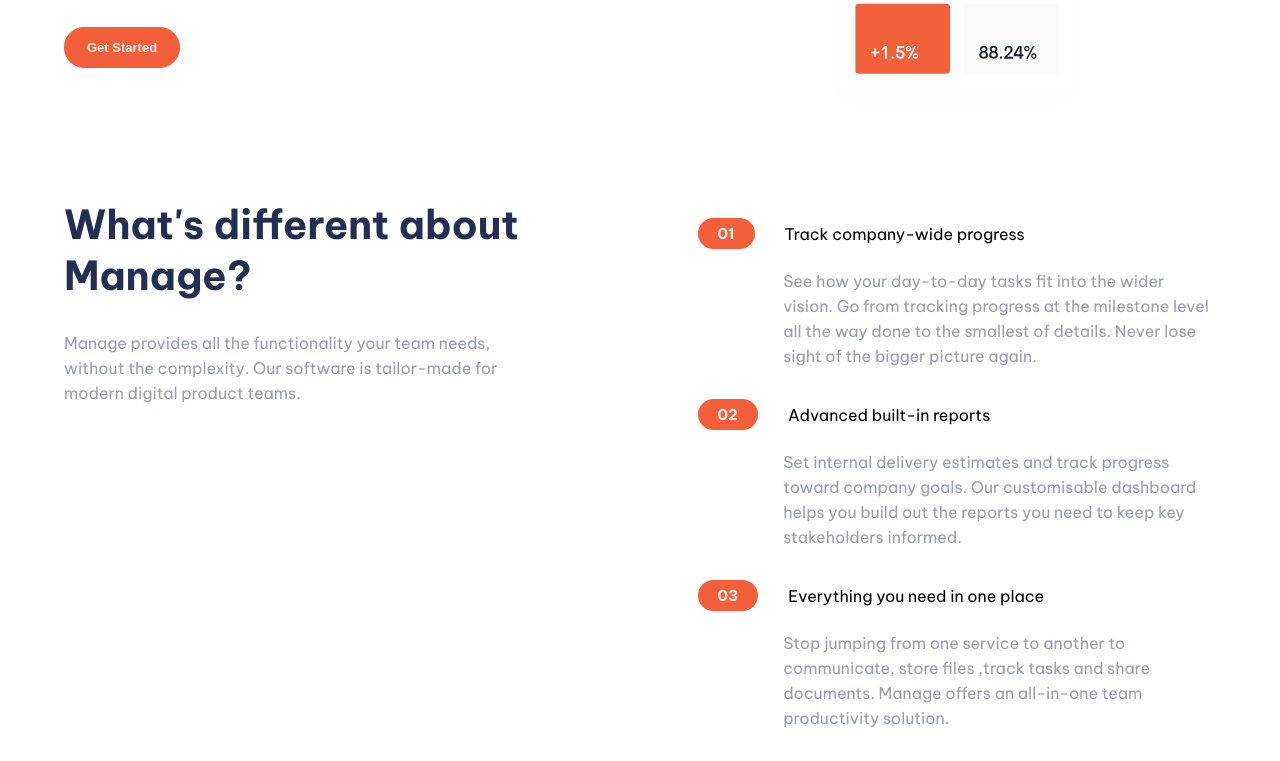
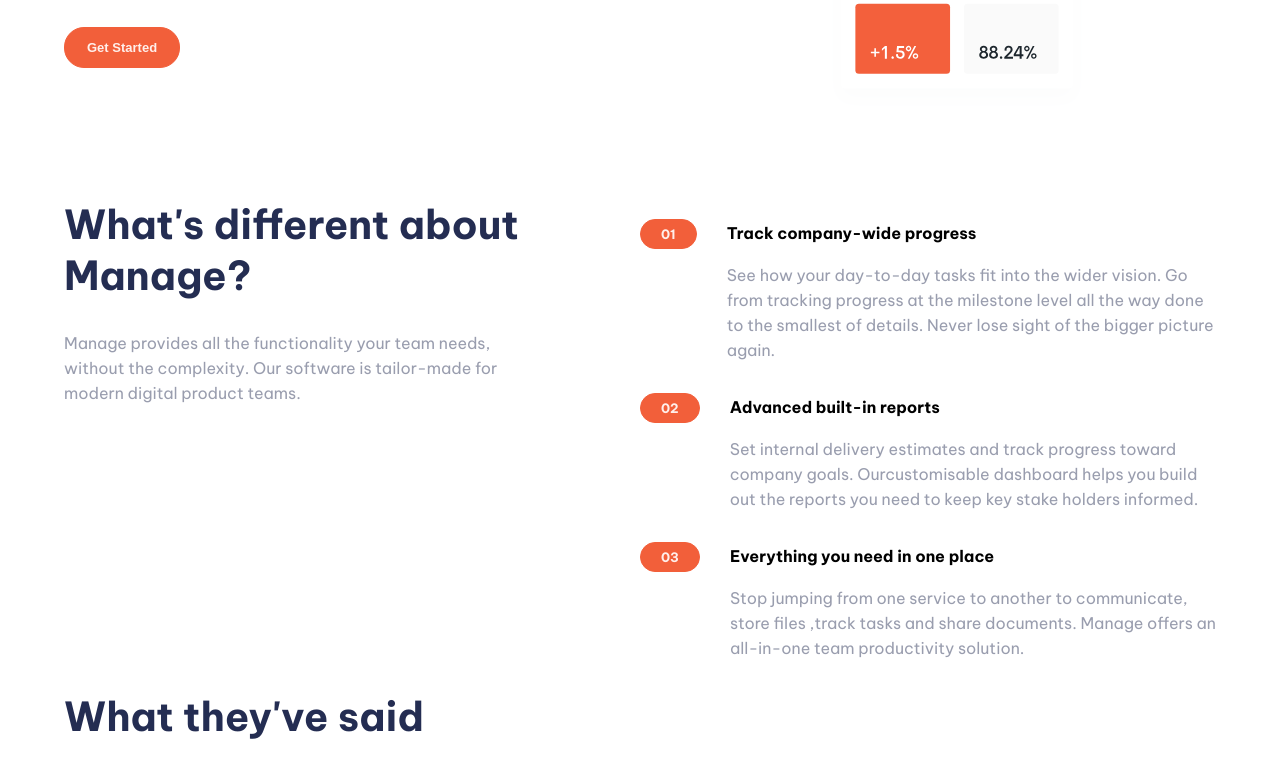
Before and after one commit to Abdullah-Ishtiaq69/Figma-based-Website-2, a plain HTML site: page index.html in a window 1280 px wide. Shown: the part 495-1256 px from the top of the page. Drawn offline with Linux system fonts and the light colour scheme.

Commit message:
Third Section Complete

```diff
--- a/index.html
+++ b/index.html
@@ -1,11 +1,13 @@
 <!DOCTYPE html>
 <html lang="en">
+
 <head>
     <meta charset="UTF-8">
     <meta name="viewport" content="width=device-width, initial-scale=1.0">
     <title>Figma Website - 2</title>
     <link rel="stylesheet" href="styles.css">
 </head>
+
 <body>
     <header>
         <div class="header flex-space-between container">
@@ -31,7 +33,8 @@
             <div class="hero-section container flex-space-between">
                 <div class="hero-section-left">
                     <h1 class="h1 mt-5">Bring everyone together to build better products.</h1>
-                    <p class="p mt-5">Manage makes it simple for software teams to plan day-to-day tasks while keeping the larger team goals in view.</p>
+                    <p class="p mt-5">Manage makes it simple for software teams to plan day-to-day tasks while keeping
+                        the larger team goals in view.</p>
                     <button class="btn">get started</button>
                 </div>
                 <div class="hero-section-right">
@@ -43,33 +46,57 @@
             <div class="third-section container flex-space-between">
                 <div class="third-section-left">
                     <h2 class="dark mt-5">What's different about Manage?</h2>
-                    <p class="p">Manage provides all the functionality your team needs, without the complexity. Our software is tailor-made for modern digital product teams.</p>
+                    <p class="p">Manage provides all the functionality your team needs, without the complexity. Our
+                        software is tailor-made for modern digital product teams.</p>
                 </div>
                 <div class="third-section-right">
-                    <div class="third-right-sub-section mt-5">
-                        <div class="third-right-heading-section flex-space-between mt-4">
-                            <div class="third-right-heading-numbering">01</div>
-                            <div class="third-right-heading">Track company-wide progress</div>
+                    <div class="third-right-sub-section flex-space-between mt-5">
+                        <div class="third-right-numbering-section mt-5">
+                            <div class="third-right-numbering btn">01</div>
                         </div>
-                        <p class="p">See how your day-to-day tasks fit into the wider vision. Go from tracking progress at the milestone level all the way done to the smallest of details. Never lose sight of the bigger picture again.</p>
+                        <div class="third-right-text-section">
+                            <h4 class="h4 mt-4">Track company-wide progress</h4>
+                            <p class="p">See how your day-to-day tasks fit into the wider vision. Go from tracking
+                                progress
+                                at
+                                the milestone level all the way done to the smallest of details. Never lose sight of the
+                                bigger
+                                picture again.</p>
+                        </div>
                     </div>
-                    <div class="third-right-sub-section mt-5">
-                        <div class="third-right-heading-section flex-space-between mt-4">
-                            <div class="third-right-heading-numbering">02</div>
-                            <div class="third-right-heading">Advanced built-in reports</div>
+                    <div class="third-right-sub-section flex-space-between mt-5">
+                        <div class="third-right-numbering-section mt-5">
+                            <div class="third-right-numbering btn">02</div>
                         </div>
-                        <p class="p">Set internal delivery estimates and track progress toward company goals. Our customisable dashboard helps you build out the reports you need to keep key stakeholders informed.</p>
+                        <div class="third-right-text-section">
+                            <h4 class="h4 mt-4">Advanced built-in reports</h4>
+                            <p class="p">Set internal delivery estimates and track progress toward company goals.
+                                Ourcustomisable dashboard helps you build out the reports you need to keep key
+                                stake holders informed.</p>
+                        </div>
                     </div>
-                    <div class="third-right-sub-section mt-5">
-                        <div class="third-right-heading-section flex-space-between mt-4">
-                            <div class="third-right-heading-numbering">03</div>
-                            <div class="third-right-heading">Everything you need in one place</div>
+                    <div class="third-right-sub-section flex-space-between mt-5">
+                        <div class="third-right-numbering-section mt-5">
+                            <div class="third-right-numbering btn">03</div>
                         </div>
-                        <p class="p">Stop jumping from one service to another to communicate, store files ,track tasks and share documents. Manage offers an all-in-one team productivity solution.</p>
+                        <div class="third-right-text-section">
+                            <h4 class="h4 mt-4">Everything you need in one place</h4>
+                            <p class="p">Stop jumping from one service to another to communicate, store files ,track
+                                tasks and share documents. Manage offers an all-in-one team productivity solution.</p>
+                        </div>
                     </div>
+                </div>
+            </div>
+        </section>
+        <section>
+            <div class="testimonial-section container">
+                <h2 class="dark">What they've said</h2>
+                <div class="testimonial-card-section flex-space-between">
+                    <div class="testimonial-card"></div>
                 </div>
             </div>
         </section>
     </main>
 </body>
+
 </html>
--- a/styles.css
+++ b/styles.css
@@ -82,6 +82,11 @@ h2.light {
     font-weight: var(--fw-semi-bold);
 }
 
+.h4 {
+    font-size: var(--heading-4);
+    font-weight: var(--fw-bold);
+}
+
 p {
     font-size: var(--heading-4);
     color: var(--light-blue-color);
@@ -89,7 +94,7 @@ p {
     line-height: var(--line-height-p);
 }
 
-button.btn {
+.btn {
     padding: 12px 22px;
     color: var(--white-color);
     background-color: var(--orange-color);
@@ -170,25 +175,17 @@ button.btn {
 }
 
 .third-section-right {
-    width: 45%;
+    width: 50%;
 }
 
-.third-right-heading-section {
+.third-right-sub-section {
     justify-content: flex-start;
+    align-items: baseline;
     column-gap: 30px;
 }
 
-.third-right-heading-numbering {
+.third-right-numbering-section .third-right-numbering {
     padding: 6px 20px;
-    color: var(--white-color);
-    font-size: var(--fs-500);
-    font-weight: var(--fw-bold);
-    background-color: var(--orange-color);
-    border-radius: var(--radius-pill);
-}
-
-.third-right-sub-section p {
-    margin-left: 16.5%;
 }
 
 /* ---------------------------------------->            Testimonial Section       <-------------------------------------------------------- */
```
Also changed, not shown: ex.txt (added).
